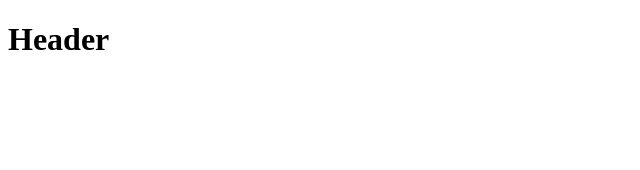
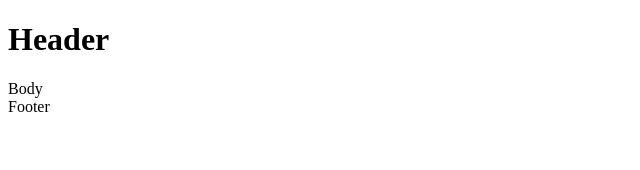
Before and after one commit to 1711shashank/swiggy-clone, a React (Vite) app: page / in a window 1280 px wide. Shown: the top 170 px of the page, without its empty margins (0-640 px from the left). Built offline with nearby package versions, Linux system fonts and the light colour scheme.

Commit message:
Applayout

```diff
--- a/App.js
+++ b/App.js
@@ -1,13 +1,17 @@
 import React from 'react';
 import ReactDOM from 'react-dom/client';
 import Header from './src/Header';
+import Body from './src/Body';
+import Footer from './src/Footer';
 
 
 
 const AppLayout = () => {
     return (
         <>
-           <Header/>
+            <Header />
+            <Body />
+            <Footer />
         </>
     )
 }
--- /dev/null
+++ b/src/Body.js
@@ -0,0 +1,9 @@
+import React from 'react'
+
+const Body = () => {
+  return (
+    <div>Body</div>
+  )
+}
+
+export default Body
--- /dev/null
+++ b/src/Footer.js
@@ -0,0 +1,9 @@
+import React from 'react'
+
+const Footer = () => {
+  return (
+    <div>Footer</div>
+  )
+}
+
+export default Footer
```
